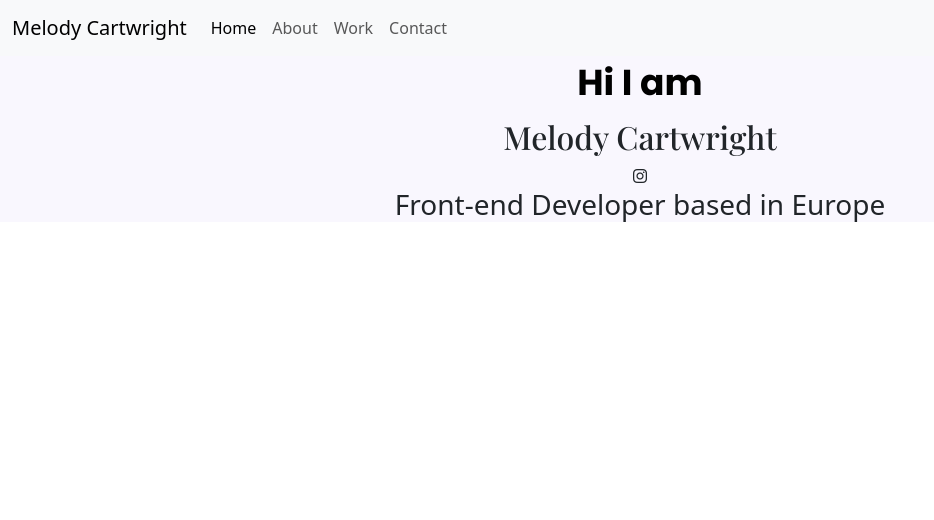
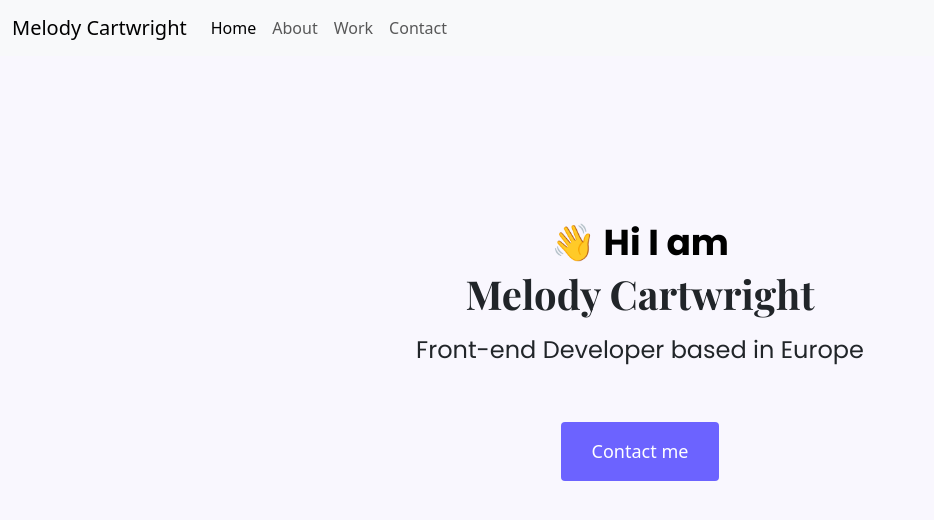
Before and after one commit to melodycartwright/Portfolio-project, a plain HTML site: page index.html in a window 1280 px wide. Shown: the whole page, without its empty margins (0-934 px from the left). Drawn offline with nearby package versions, Linux system fonts and the light colour scheme; a web font is replaced by a local one.

Commit message:
Added css and html classes

```diff
--- a/index.html
+++ b/index.html
@@ -36,11 +36,11 @@
             </div>
         </div>
     </nav>
-    <div class="front-heading">
-    <h1>Hi I am</h1>
-    <h2>Melody Cartwright </h2>
-    <i class="fa-brands fa-instagram"></i>
-    <h3>Front-end Developer based in Europe</h3>
-    </div>
+    <div class="front">
+    <p>👋 Hi I am</p>
+    <h1>Melody Cartwright </h1>
+    <h2 class="mb-5">Front-end Developer based in Europe</h2>
+<div><a href="#" class="btn btn-branding">Contact me</a>
+   </div> </div>
 </body>
 </html>
--- a/styles/styles.css
+++ b/styles/styles.css
@@ -1,12 +1,39 @@
-h1{ color: black;
+:root {
+    --branding-color: #6c63ff;
+    --secondary-color: #f9f7fe;
+    --heading-font-family: "Playfair Display", serif;
+    --default-font-family: "Poppins", sans-serif;}
+
+p{ color: black;
 font-family:"Poppins",
     sans-serif; ;
-font-weight: 700;
-font-size: 36px;
+
+
+}
+h1,h2,h3,h4{ font-family: var(--heading-font-family);
+    font-weight: bold;}
+.front{
+    background: var(--secondary-color);
+text-align: center;
+padding: 160px 20px;}
+.front p{
+    font-size: 36px;
+    font-weight: 700;
+    margin: 0;
 line-height: 54px;
 text-align: center;
 }
-h2{ font-family: "Playfair Display", serif;;}
-.front-heading{
-    background-color: #F9F7FE;
-text-align: center;}
+.front h2{font-family: "Poppins",
+        sans-serif;
+    font-weight: normal;
+font-size: 24px;
+line-height: 2;}
+.btn-branding{
+
+background:var(--branding-color);
+border-radius: 4px;
+color: white;
+font-size: 18px;
+line-height: 27px;
+padding: 15px 30px;
+}
```
